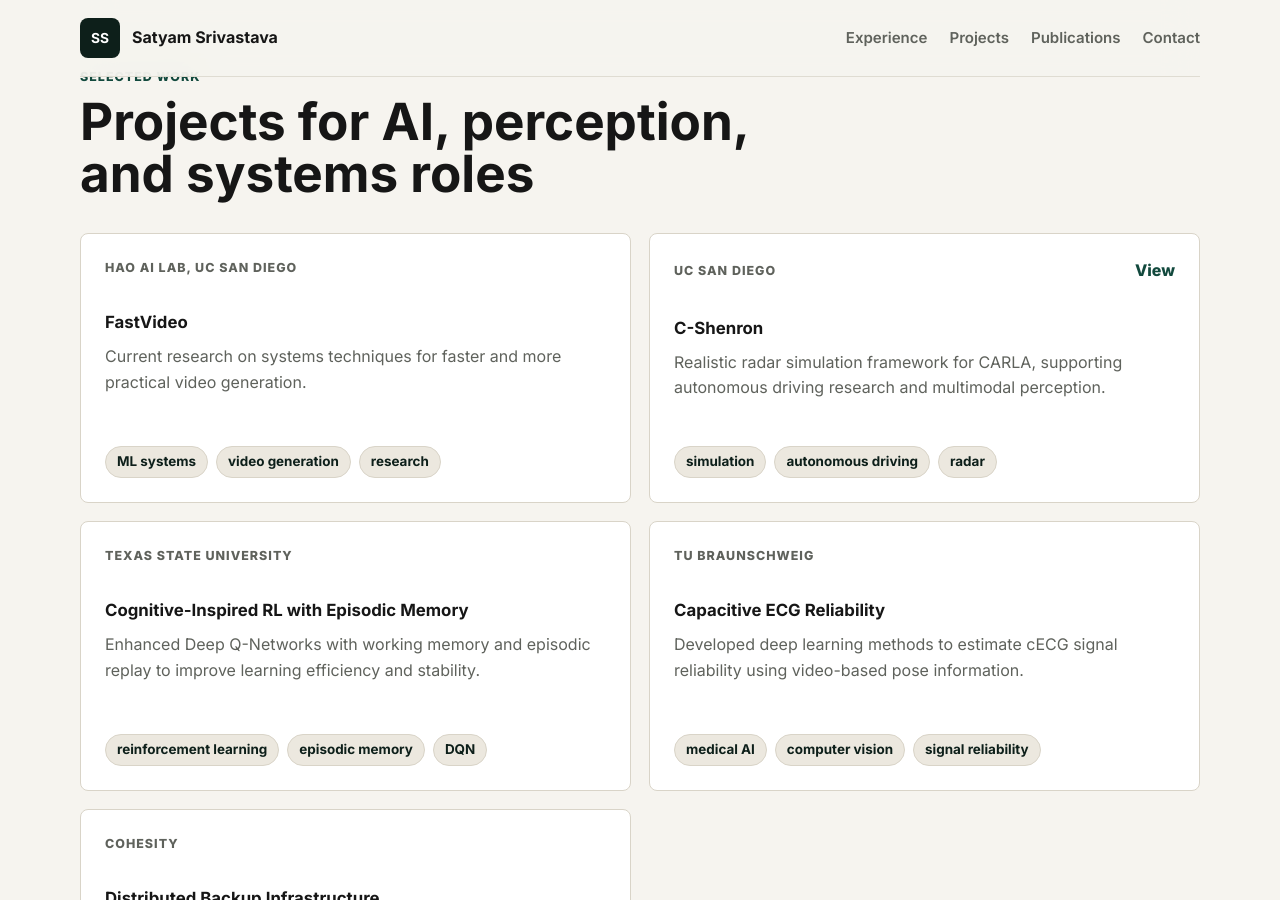
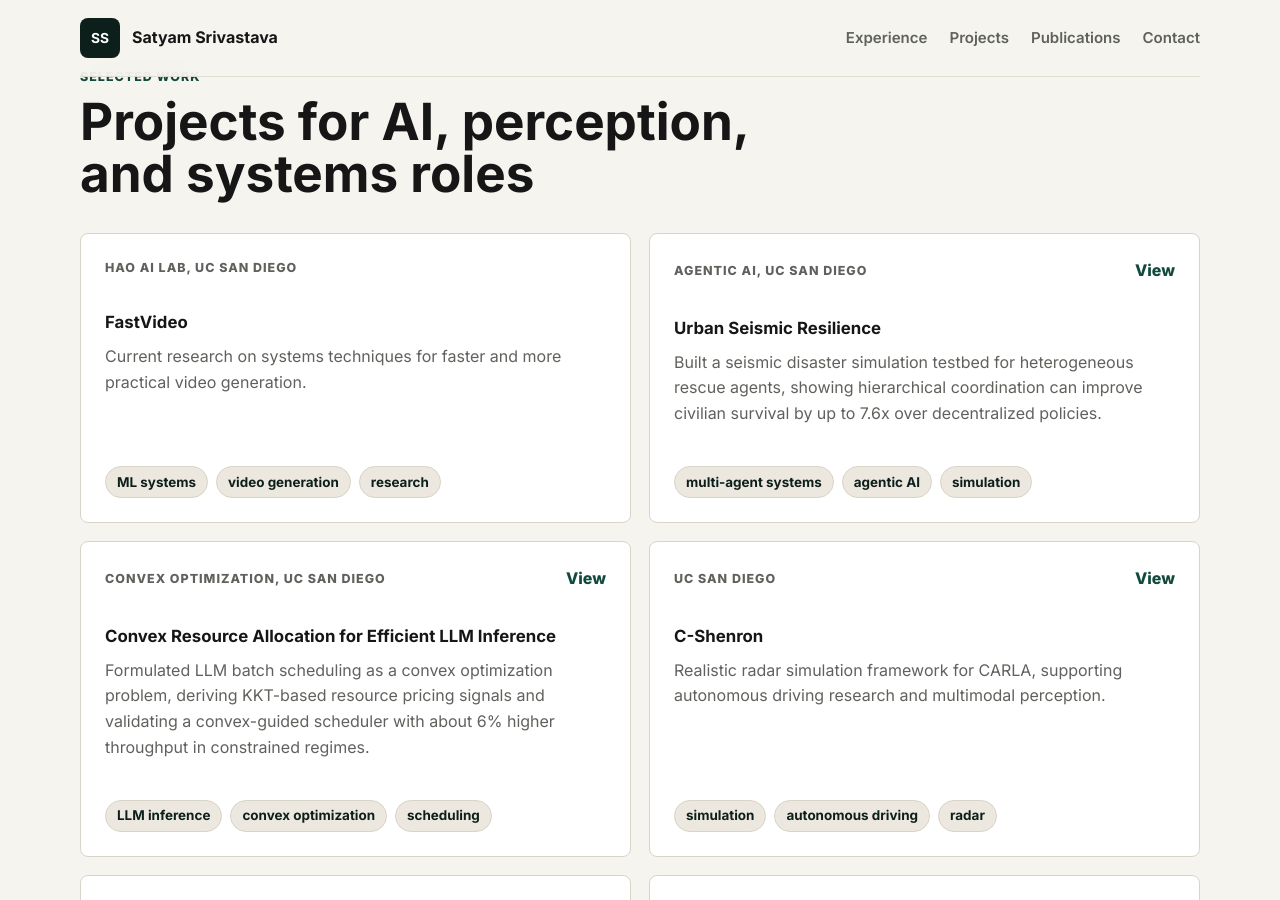
Before and after one commit to Satyam-53/satyam-53.github.io, a Jekyll site: the page built from index.md, in a window 1280 px wide and 900 px high, scrolled down 2489 px. Built offline with Jekyll 4.4.1, drawn with Linux system fonts in a browser that asks for light colours.

Commit message:
Add recent ML systems projects

```diff
--- a/_config.yml
+++ b/_config.yml
@@ -10,6 +10,10 @@ plugins:
 keywords:
   - AI/ML systems
   - machine learning systems
+  - agentic AI
+  - multi-agent systems
+  - LLM inference
+  - convex optimization
   - FastVideo
   - UC San Diego
   - Hao AI Lab
--- a/_data/profile.yml
+++ b/_data/profile.yml
@@ -54,6 +54,16 @@ projects:
     context: "Hao AI Lab, UC San Diego"
     tags: ["ML systems", "video generation", "research"]
     summary: "Current research on systems techniques for faster and more practical video generation."
+  - title: "Urban Seismic Resilience"
+    context: "Agentic AI, UC San Diego"
+    tags: ["multi-agent systems", "agentic AI", "simulation"]
+    summary: "Built a seismic disaster simulation testbed for heterogeneous rescue agents, showing hierarchical coordination can improve civilian survival by up to 7.6x over decentralized policies."
+    link: "/assets/files/urban-seismic-resilience-agents-report.pdf"
+  - title: "Convex Resource Allocation for Efficient LLM Inference"
+    context: "Convex Optimization, UC San Diego"
+    tags: ["LLM inference", "convex optimization", "scheduling"]
+    summary: "Formulated LLM batch scheduling as a convex optimization problem, deriving KKT-based resource pricing signals and validating a convex-guided scheduler with about 6% higher throughput in constrained regimes."
+    link: "/assets/files/convex-resource-allocation-llm-inference.pdf"
   - title: "C-Shenron"
     context: "UC San Diego"
     tags: ["simulation", "autonomous driving", "radar"]
```
Also changed, not shown: 2 other files.
